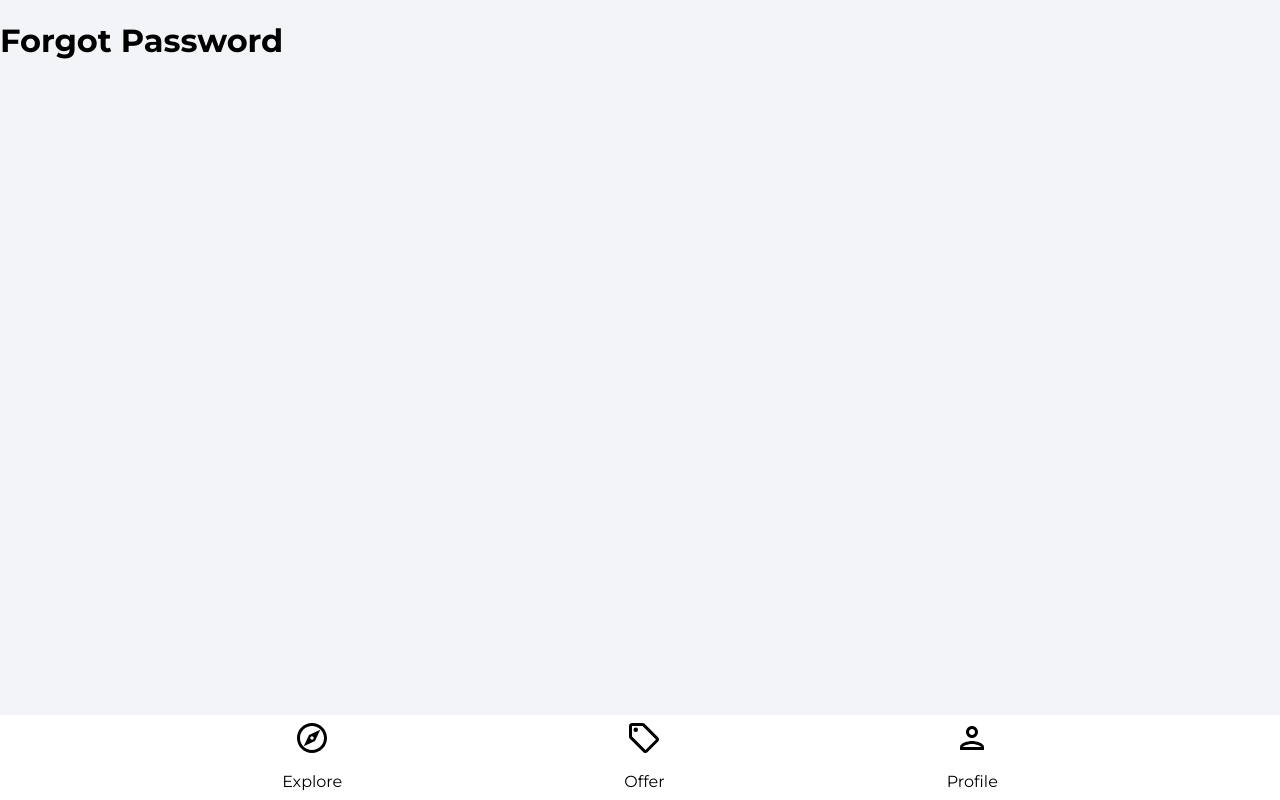
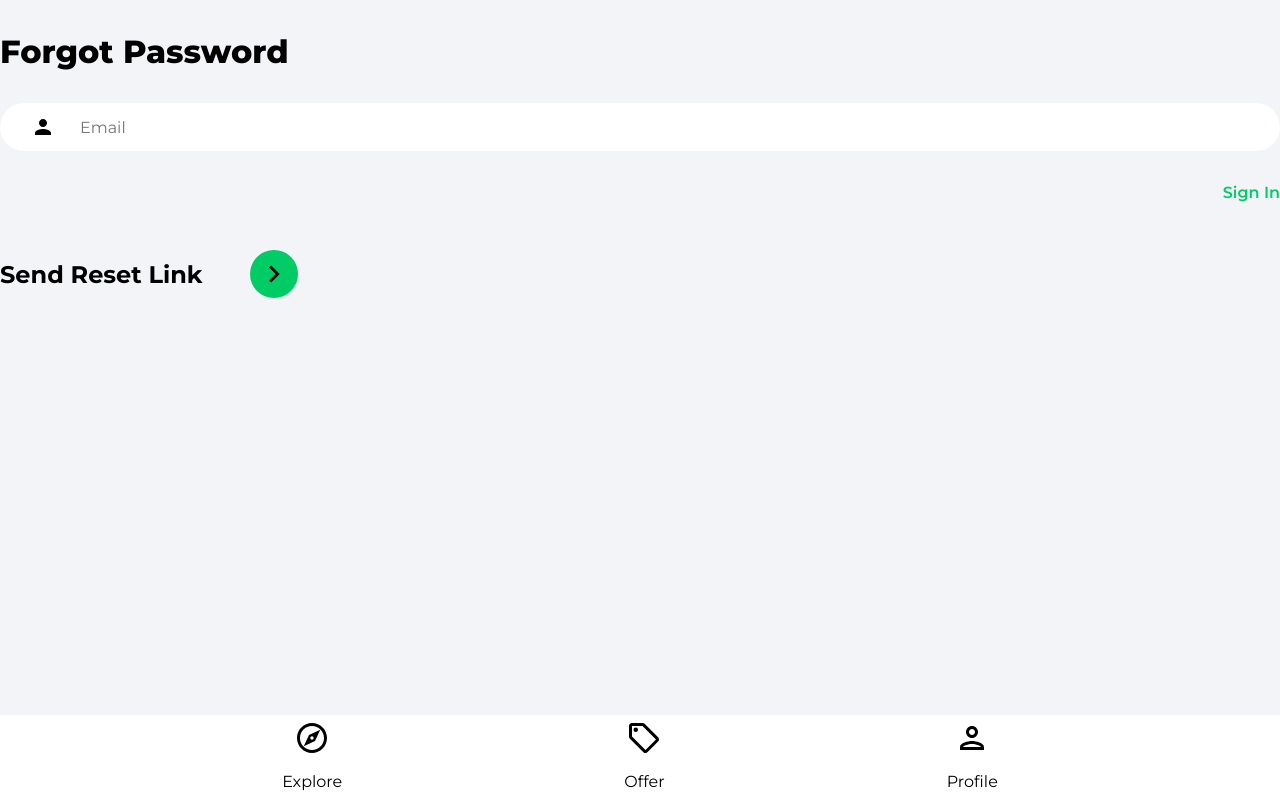
Before and after one commit to OlgaMinaievaWebDev/house-marketplace, a React (Vite) app: page /forgot-password in a window 1280 px wide. Built offline with nearby package versions, Linux system fonts and the light colour scheme.

Commit message:
Forget password page

```diff
--- a/src/pages/ForgotPassword.jsx
+++ b/src/pages/ForgotPassword.jsx
@@ -1,7 +1,49 @@
+import { getAuth, sendPasswordResetEmail } from "firebase/auth";
+import { toast } from "react-toastify";
+import arrowRightIcon from "../assets/svg/keyboardArrowRightIcon.svg";
+import { useState } from "react";
+import { Link } from "react-router-dom";
+
 function ForgotPassword() {
+  const [email, setEmail] = useState("");
+
+  const onChange = (e) => {};
+  const onSubmit = async (e) => {
+    e.preventDefault();
+    try {
+      const auth = getAuth();
+      await sendPasswordResetEmail(auth, email);
+      toast.success("Email was sent");
+    } catch (error) {
+      toast.error("Could not send reset email");
+    }
+  };
   return (
-    <div>
-      <h1>Forgot Password</h1>
+    <div className="pagContainer">
+      <header>
+        <p className="pageHeader">Forgot Password</p>
+      </header>
+      <main>
+        <form onSubmit={onSubmit}>
+          <input
+            type="email"
+            className="emailInput"
+            placeholder="Email"
+            id="email"
+            value={email}
+            onChange={onChange}
+          />
+          <Link className="forgotPasswordLink" to="./sign-in">
+            Sign In
+          </Link>
+          <div className="signInBar">
+            <div className="signInText">Send Reset Link</div>
+            <button className="signInButton">
+              <img src={arrowRightIcon} alt="Arrow" width="34" height="34" />
+            </button>
+          </div>
+        </form>
+      </main>
     </div>
   );
 }
```
